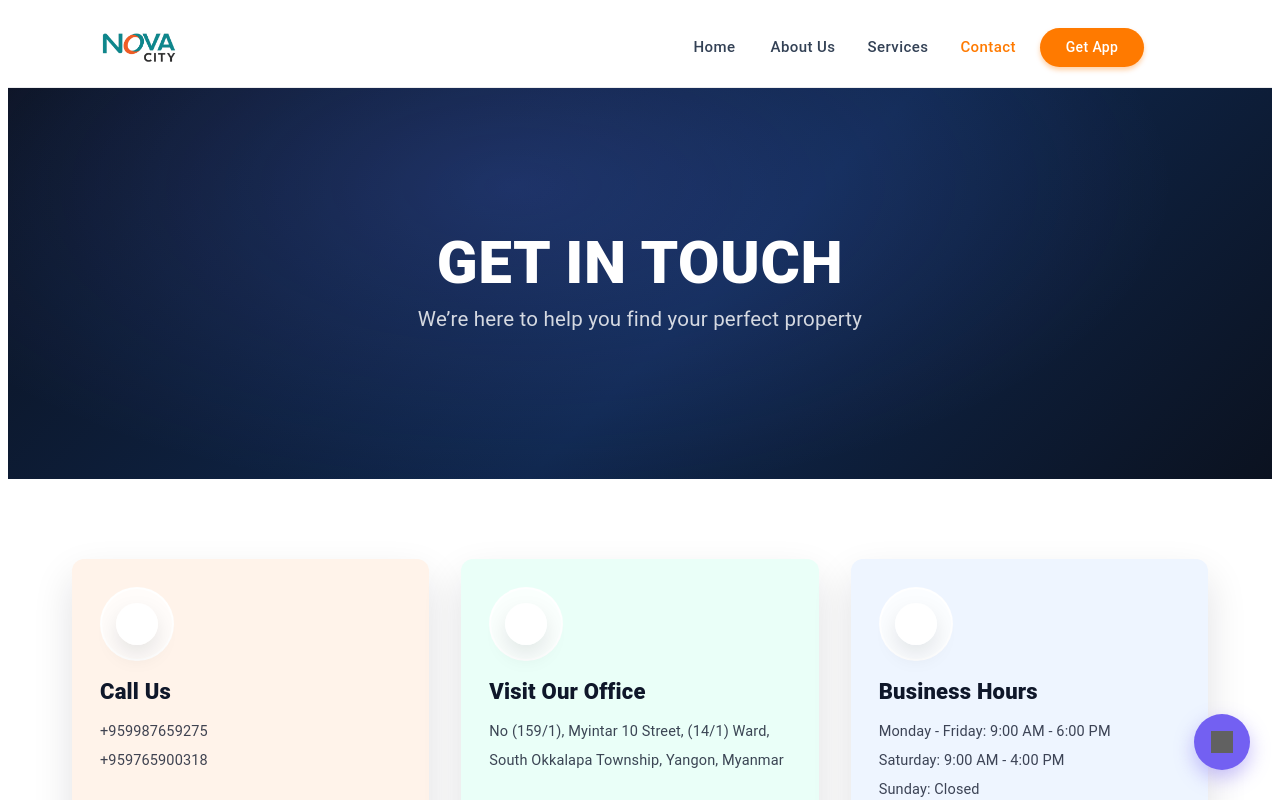
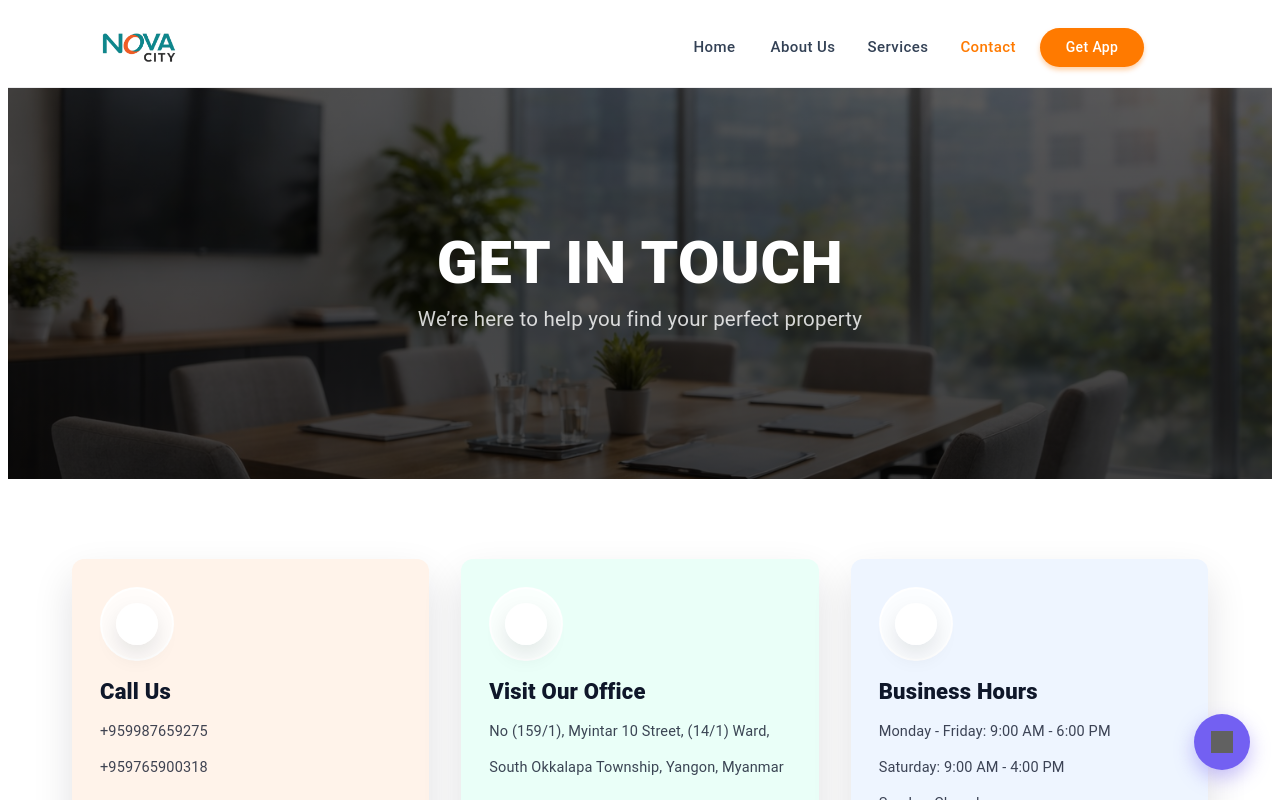
Before and after one commit to NomanKader/mmnovacity, a React (Vite) app in the folder mmnovacity/: page /contact in a window 1280 px wide. Shown: the top 800 px of the page. Built offline with nearby package versions, Linux system fonts and the light colour scheme; grey boxes are pictures that could not be loaded; some icons are missing.

Commit message:
chsnged requirements

```diff
--- a/mmnovacity/src/pages/About.jsx
+++ b/mmnovacity/src/pages/About.jsx
@@ -93,7 +93,26 @@ export default function About() {
               }
             ].map((item, index) => (
             <Grid key={index} size={{ xs: 12, sm: 6, md: 4 }}>
-                <Box textAlign="center">
+              <Box
+                textAlign="center"
+                sx={{
+                  opacity: 0,
+                  animation: `fadeUp 0.8s ease forwards`,
+                  animationDelay: `${index * 0.3}s`,
+
+                  "@keyframes fadeUp": {
+                    "0%": {
+                      opacity: 0,
+                      transform: "translateY(30px)"
+                    },
+                    "100%": {
+                      opacity: 1,
+                      transform: "translateY(0)"
+                    }
+                  }
+                }}
+              >
+                {/* ICON CIRCLE */}
                 <Box
                   sx={{
                     width: 120,
@@ -104,7 +123,15 @@ export default function About() {
                     alignItems: "center",
                     justifyContent: "center",
                     margin: "0 auto",
-                      mb: 3
+                    mb: 3,
+
+                    transition: "transform 0.3s ease, box-shadow 0.3s ease",
+                    cursor: "pointer",
+
+                    "&:hover": {
+                      transform: "scale(1.12)",
+                      boxShadow: "0 10px 25px rgba(0,0,0,0.15)"
+                    }
                   }}
                 >
                   {item.icon}
--- a/mmnovacity/src/pages/Contact.jsx
+++ b/mmnovacity/src/pages/Contact.jsx
@@ -15,6 +15,7 @@ import {
 import PhoneInTalkOutlinedIcon from "@mui/icons-material/PhoneInTalkOutlined";
 import PlaceOutlinedIcon from "@mui/icons-material/PlaceOutlined";
 import AccessTimeOutlinedIcon from "@mui/icons-material/AccessTimeOutlined";
+import meetingRoom from "../assets/photos/meeting_room.jpg";
 
 export default function Contact() {
   const interests = useMemo(
@@ -59,6 +60,14 @@ export default function Contact() {
             height: "100%",
             minHeight: { xs: 240, md: 280 },
             overflow: "hidden",
+
+            transition: "transform 0.35s ease, box-shadow 0.35s ease",
+            cursor: "pointer",
+
+            "&:hover": {
+            transform: "scale(1.04)",
+            boxShadow: "0 25px 60px rgba(12, 18, 30, 0.18)",
+            },
         }}
         >
         <Stack spacing={1.7}>
@@ -92,20 +101,25 @@ export default function Contact() {
             {title}
             </Typography>
 
-            <Stack spacing={0.8}>
             {lines.map((t, idx) => (
             <Typography
                 key={idx}
+                component="a"
+                href={title === "Call Us" ? `tel:${t}` : undefined}
                 sx={{
                 fontSize: 14.5,
                 color: "rgba(15, 23, 42, 0.80)",
                 lineHeight: 1.55,
+                textDecoration: "none",
+                cursor: title === "Call Us" ? "pointer" : "default",
+                "&:hover": {
+                    color: title === "Call Us" ? accent : "inherit",
+                },
                 }}
             >
                 {t}
             </Typography>
             ))}
-            </Stack>
         </Stack>
     </Paper>
   );
@@ -116,11 +130,27 @@ export default function Contact() {
         <Box
   sx={{
     width: "100%",
-            background:
-                "radial-gradient(1100px 520px at 40% 25%, rgba(90,120,255,0.22), transparent 60%), linear-gradient(135deg, #0b1220 0%, #0f274d 55%, #0b1220 100%)",
+    position: "relative",
+    backgroundImage: `url(${meetingRoom})`,
+    backgroundSize: "cover",
+    backgroundPosition: "center",
+    backgroundRepeat: "no-repeat",
     py: { xs: 10, md: 18 },
+    display: "flex",
+    alignItems: "center",
   }}
 >
+  {/* Dark Overlay */}
+  <Box
+    sx={{
+      position: "absolute",
+      inset: 0,
+      background:
+        "linear-gradient(to bottom, rgba(0,0,0,0.65), rgba(0,0,0,0.75))",
+    }}
+  />
+
+  <Container maxWidth="lg" sx={{ position: "relative", zIndex: 2 }}>
             <Container maxWidth="lg">
             <Stack spacing={1.4} alignItems="center" textAlign="center">
                 <Typography
@@ -146,6 +176,7 @@ export default function Contact() {
                 We’re here to help you find your perfect property
                 </Typography>
             </Stack>
+            </Container>
             </Container>
         </Box>
 
--- a/mmnovacity/src/pages/Home.jsx
+++ b/mmnovacity/src/pages/Home.jsx
@@ -20,7 +20,26 @@ import EventAvailableIcon from "@mui/icons-material/EventAvailable";
 import buildingImg from "../assets/photos/building.jpg";
 import iphoneImg from "../assets/photos/iphone.jpg";
 const Home = () => {
-  const navigate = useNavigate();
+
+  // ✅ PROFESSIONAL APP REDIRECT
+  const handleAppRedirect = () => {
+    const userAgent = navigator.userAgent || navigator.vendor || window.opera;
+
+    // Replace with REAL app links when published
+    const playStoreUrl =
+      "https://play.google.com/store/apps";
+    const appStoreUrl =
+      "https://apps.apple.com/";
+
+    if (/android/i.test(userAgent)) {
+      window.open(playStoreUrl, "_blank");
+    } else if (/iPhone|iPad|iPod/i.test(userAgent)) {
+      window.open(appStoreUrl, "_blank");
+    } else {
+      // Desktop fallback
+      window.open(playStoreUrl, "_blank");
+    }
+  };
 
   return (
     <>
@@ -81,8 +100,8 @@ const Home = () => {
             Your Trusted Real Estate Partner in Myanmar
           </Typography>
 
-          <Button
-            onClick={() => navigate("/services")}
+<Button
+            onClick={handleAppRedirect}
             sx={{
               mt: 4,
               px: 4,
--- a/mmnovacity/src/pages/Services.jsx
+++ b/mmnovacity/src/pages/Services.jsx
@@ -16,6 +16,23 @@ import serviceHero from "../assets/photos/service.jpg"
 import serviceHouse from "../assets/photos/servicehouse.jpg"
 import serviceCouch from "../assets/photos/servicecouch.jpg"
 import serviceMeet from "../assets/photos/servicemeet.jpg"
+
+const handleAppRedirect = () => {
+  const userAgent = navigator.userAgent || navigator.vendor || window.opera;
+
+  const playStoreUrl =
+    "https://play.google.com/store/apps"; // change later to real app
+  const appStoreUrl =
+    "https://www.apple.com/app-store/"; // change later to real app
+
+ if (/android/i.test(userAgent)) {
+    window.open(playStoreUrl, "_blank");
+  } else if (/iPhone|iPad|iPod/i.test(userAgent)) {
+    window.open(appStoreUrl, "_blank");
+  } else {
+    window.open(playStoreUrl, "_blank");
+  }
+};
 
 export default function Services() {
   return (
@@ -75,7 +92,7 @@ export default function Services() {
                     mr: 2
                   }}
                 >
-                  <HomeIcon sx={{ color: "#2f7f77" }} />
+                  <HomeIcon sx={{ fontSize: 55, color: "#2f7f77" }} />
                 </Box>
               </Box>
 
@@ -96,7 +113,7 @@ export default function Services() {
                 "Negotiation assistance"
               ].map((item, index) => (
                 <Box key={index} display="flex" mb={2}>
-                  <CheckCircleIcon sx={{ color: "#2f7f77", mr: 2 }} />
+                  <CheckCircleIcon sx={{   color: "#2f7f77", mr: 2 }} />
                   <Typography>{item}</Typography>
                 </Box>
               ))}
@@ -157,7 +174,7 @@ export default function Services() {
                   mb: 3
                 }}
               >
-                <ApartmentIcon sx={{ color: "#2f7f77" }} />
+                <ApartmentIcon sx={{  fontSize: 55, color: "#2f7f77" }} />
               </Box>
 
               <Typography variant="h5" fontWeight="bold" mb={3}>
@@ -176,7 +193,7 @@ export default function Services() {
                 "Maintenance coordination"
               ].map((item, index) => (
                 <Box key={index} display="flex" mb={2}>
-                  <CheckCircleIcon sx={{ color: "#2f7f77", mr: 2 }} />
+                  <CheckCircleIcon sx={{  color: "#2f7f77", mr: 2 }} />
                   <Typography>{item}</Typography>
                 </Box>
               ))}
@@ -213,7 +230,7 @@ export default function Services() {
                   mb: 3
                 }}
               >
-                <HandshakeIcon sx={{ color: "#2f7f77" }} />
+                <HandshakeIcon sx={{ fontSize: 55, color: "#2f7f77" }} />
               </Box>
 
               <Typography variant="h5" fontWeight="bold" mb={3}>
@@ -398,8 +415,7 @@ export default function Services() {
     >
       {/* Browse Properties */}
       <Button
-        component={Link}
-        to="/"
+        onClick={handleAppRedirect}
         sx={{
           px: 6,
           py: 2,
```
Also changed, not shown: mmnovacity/src/assets/photos/meeting_room.jpg (added), mmnovacity/src/assets/photos/service.jpg. Lines whose indentation alone changed are shown as unchanged.
